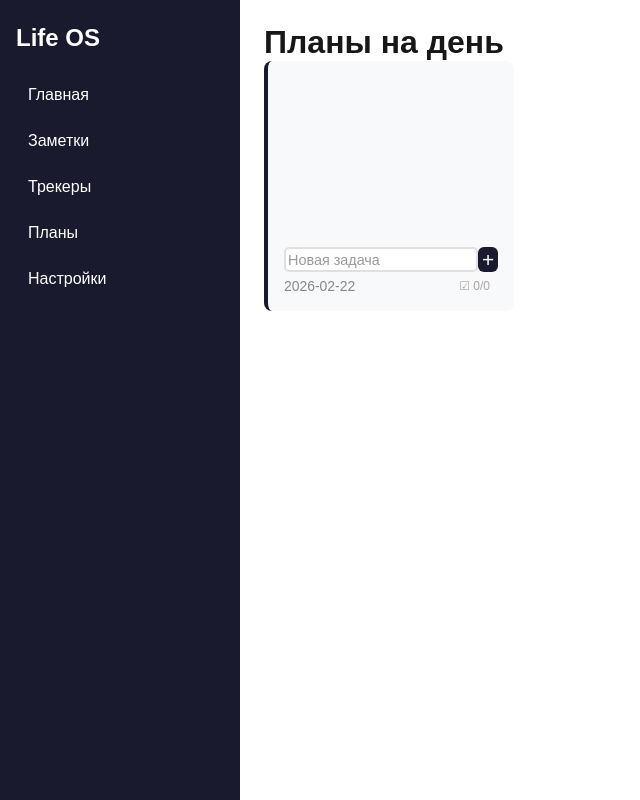
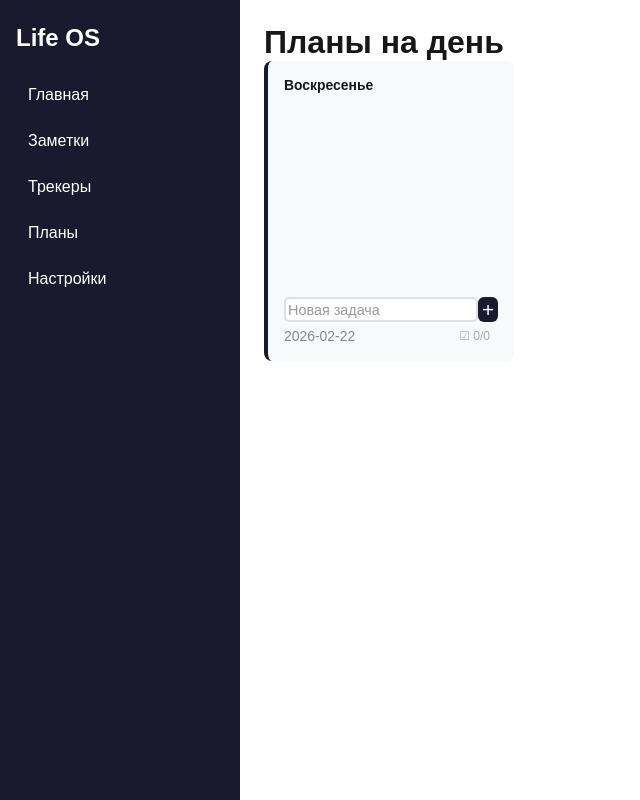
Before and after one commit to AlekSidorova/personal-dashboard, a Next.js app: page /plans in a window 1280 px wide. Shown: the whole page, without its empty margins (0-640 px from the left). Built offline with nearby package versions, Linux system fonts and the light colour scheme.

Commit message:
feat: добавление дня недели в планер

```diff
--- a/src/components/Plans/DayCard.module.css
+++ b/src/components/Plans/DayCard.module.css
@@ -9,7 +9,7 @@
     transform 0.2s;
   min-width: 220px;
   max-width: 250px;
-  min-height: 250px;
+  min-height: 300px;
   display: flex;
   flex-direction: column;
   justify-content: space-between;
@@ -20,13 +20,12 @@
   transform: translateY(-2px);
 }
 
-/* Заголовок дня недели
-.date {
-  font-size: 0.85rem;
-  font-weight: 500;
-  color: #1a1a2e;
-  margin-bottom: 12px;
-} */
+.weekday {
+  font-size: .87rem;
+  font-weight: 600;
+  color: #171717;
+  margin-bottom: 10px;
+}
 
 .plans {
   display: flex;
--- a/src/components/Plans/DayCard.tsx
+++ b/src/components/Plans/DayCard.tsx
@@ -3,12 +3,20 @@
 import { useState, useEffect } from "react";
 import type { TPlan } from "@/types";
 import styles from "./DayCard.module.css";
+import { daysOfWeek } from "./dataWeek";
 
 type DayCardProps = {
   date: string;
 };
 
 export default function DayCard({ date }: DayCardProps) {
+  //для добавления дня недели
+  const dateObject = new Date(date);
+  //получаем номер дня недели
+  const dayOfWeekIndex = dateObject.getDay();
+  //получаем название дня недели
+  const dayOfWeekName = daysOfWeek[dayOfWeekIndex];
+
   const [plans, setPlans] = useState<TPlan[]>([]);
   const [text, setText] = useState("");
   //чтобы не переписывались данные
@@ -62,9 +70,10 @@ export default function DayCard({ date }: DayCardProps) {
 
   return (
     <div className={styles.card}>
-      {/* ТУТ ДОЛЖНО БЫТЬ ДЕНЬ НЕДЕЛИ */}
+      <div>
+        {/* День недели */}
+        <p className={styles.weekday}>{dayOfWeekName}</p>
 
-      <div>
         {/* Список задач */}
         <ul className={styles.plans}>
           {plans.map((plan) => (
--- /dev/null
+++ b/src/components/Plans/dataWeek.ts
@@ -0,0 +1,9 @@
+export const daysOfWeek = [
+  'Воскресенье',
+  'Понедельник',
+  'Вторник',
+  'Среда',
+  'Четверг',
+  'Пятница',
+  'Суббота'
+];
```
